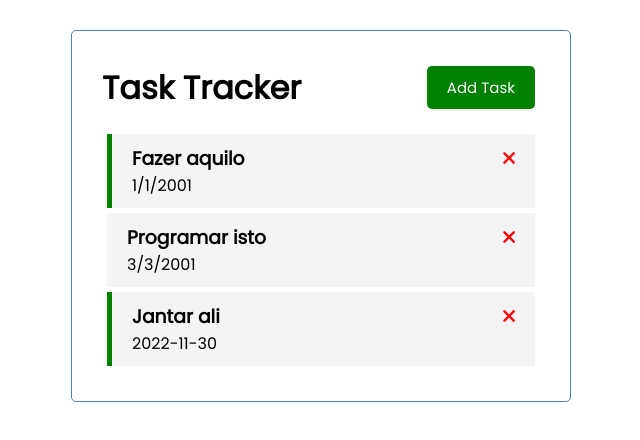
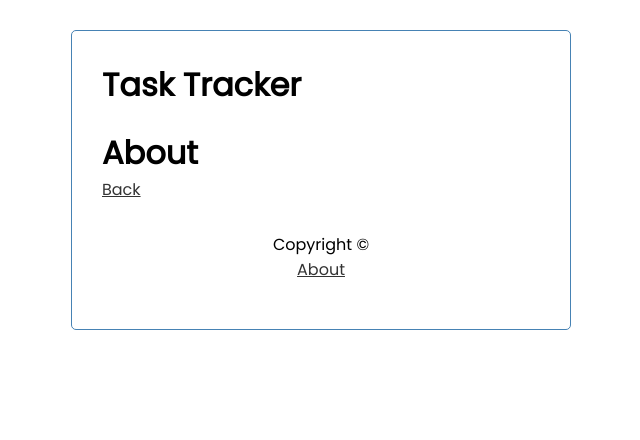
Before and after one commit to AndMJ/looking-into-vuejs, a Vue app in the folder using-vue-cli/: page /about in a window 1280 px wide. Shown: the top 440 px of the page, without its empty margins (319-959 px from the left). Built offline with nearby package versions, Linux system fonts and the light colour scheme; data requests are answered from the project's data file.

Commit message:
UPDATE using vue-router & views

```diff
--- a/using-vue-cli/package.json
+++ b/using-vue-cli/package.json
@@ -10,7 +10,8 @@
   "dependencies": {
     "core-js": "^3.8.3",
     "leaflet": "^1.9.2",
-    "vue": "^3.2.13"
+    "vue": "^3.2.13",
+    "vue-router": "^4.0.13"
   },
   "devDependencies": {
     "@vue-leaflet/vue-leaflet": "^0.6.1",
--- a/using-vue-cli/src/App.vue
+++ b/using-vue-cli/src/App.vue
@@ -8,89 +8,42 @@
 
     <br><br><br> -->
 
-    <TaskHeader @toggle-header-body-tasks="toggleAddTaskForm()" :change_button="showAddTask" title="Task Tracker" add_Button_text="Add Task" close_Button_text="Close"></TaskHeader>
-    <div v-show="showAddTask">
-      <AddTaskForm @add-task="addTask"></AddTaskForm>
-    </div>
-    <Tasks @toggle-reminder="setReminder" @delete-task="deleteTask" :tasks="tasks"></Tasks>
-
+    <TaskHeader @toggle-header-body-tasks="toggleAddTaskForm()" :button_change="showAddTask" title="Task Tracker" add_Button_text="Add Task" close_Button_text="Close"></TaskHeader>
+    <router-view :showAddTask="showAddTask"></router-view>
+    <Footer></Footer>
   </div>
 </template>
 
 <script>
 /* tasks */
 import TaskHeader from './components/TaskHeader'
-import AddTaskForm from './components/AddTaskForm'
-import Tasks from './components/Tasks'
+
 /* markers */
 import MarkerHeader from './components/MarkerHeader'
 import AddMarkerForm from './components/AddMarkerForm'
 import Map from './components/Map'
 
+import Footer from "./components/Footer"
+import router from "./router"
+
 export default {
   name: 'App',
   components: {
+    MarkerHeader,
+    Map,
+    AddMarkerForm,
     TaskHeader,
-    MarkerHeader,
-    Tasks,
-    AddTaskForm,
-    AddMarkerForm,
-    Map
-  },
+    Footer,
+    router
+},
   data() {
     return {
-      tasks: [],
       showAddTask: false,
       markers: [],
       showAddMarker: false
     }
   },
   methods:{
-    async addTask(newTask){
-      const res = await fetch("http://localhost:5000/tasks", {
-        method: "POST",
-        headers: {
-          "Content-type": "application/json"
-        },
-        body: JSON.stringify(newTask)
-      })
-      const data = await res.json()
-
-      this.tasks.push(data)
-    },
-    async updateTask(id, dataToPatch){
-      const res = await fetch(`http://localhost:5000/tasks/${id}`, {
-        method:"PATCH",
-        headers:{
-          "Content-type":"application/json"
-        },
-        body: JSON.stringify(dataToPatch)
-      })
-
-      const data = await res.json()
-
-      this.tasks = this.tasks.map((task) => task.id === id ? task = data : task)
-    },
-    async deleteTask(id){
-      if(confirm("Delete?")){
-        const res = await fetch(`http://localhost:5000/tasks/${id}`, {
-          method: "DELETE"
-        })
-
-        res.status === 200 ? (this.tasks = this.tasks.filter((task) => task.id !== id)) : "Error deleting task"
-      }
-    },
-    async setReminder(id){
-        const taskToToggle = await this.getTaskById(id)
-
-        const updTask = {
-          reminder: !taskToToggle.reminder
-        }
-
-        this.updateTask(id, updTask)
-
-        //this.tasks = this.tasks.map((task) => task.id === id ? {...task, reminder: !task.reminder} : task)
-    },
     toggleAddTaskForm(){
       this.showAddTask = !this.showAddTask
     },
@@ -101,22 +54,6 @@ export default {
     toggleAddMakerForm(){
       this.showAddMarker = !this.showAddMarker
     },*/
-    async getAllTasks(){
-      const res = await fetch("http://localhost:5000/tasks")
-      const data = await res.json()
-
-      return data
-    },
-    async getTaskById(id){
-      const res = await fetch(`http://localhost:5000/tasks/${id}`)
-      const data = await res.json()
-
-      return data
-    }
-  },
-  async created(){ //on page creation do:
-    this.tasks = await this.getAllTasks()
-
   }
 }
 </script>
--- /dev/null
+++ b/using-vue-cli/src/components/Footer.vue
@@ -0,0 +1,17 @@
+<template>
+    <footer>
+        <p>Copyright &copy;</p>
+        <router-link to="/about">About</router-link>
+    </footer>
+</template>
+
+<style>
+a {
+    color: #333;
+}
+
+footer {
+    margin-top: 30px;
+    text-align: center;
+}
+</style>
--- a/using-vue-cli/src/components/TaskHeader.vue
+++ b/using-vue-cli/src/components/TaskHeader.vue
@@ -1,7 +1,7 @@
 <template>
     <header>
         <h1>{{title}}</h1>
-        <Button @btn-click="$emit('toggle-header-body-tasks')" :color="change_button ? 'darkred' : 'green'" :text="change_button ? close_Button_text : add_Button_text"></Button>
+        <Button v-show="isHome" @btn-click="$emit('toggle-header-body-tasks')" :color="button_change ? 'darkred' : 'green'" :text="button_change ? close_Button_text : add_Button_text"></Button>
     </header>
 </template>
 
@@ -12,14 +12,23 @@ export default {
     name:"TaskHeader",
     props: {
         title: String,
-        change_button: Boolean,
+        button_change: Boolean,
         add_Button_text: String,
         close_Button_text: String,
     },
     components: {
         Button
     },
-    emits:["toggle-header-body-tasks"]
+    emits:["toggle-header-body-tasks"],
+    computed:{
+        isHome(){
+            if(this.$route.path === "/") {
+                return true
+            } else {
+                return false
+            }
+        }
+    }
 }
 </script>
 
--- a/using-vue-cli/src/main.js
+++ b/using-vue-cli/src/main.js
@@ -1,4 +1,5 @@
 import { createApp } from 'vue'
 import App from './App.vue'
+import router from './router'
 
-createApp(App).mount('#app')
+createApp(App).use(router).mount('#app')
--- /dev/null
+++ b/using-vue-cli/src/router/index.js
@@ -0,0 +1,24 @@
+import {createRouter, createWebHistory} from "vue-router"
+
+import About from "../views/About"
+import Home from "../views/Home"
+
+const routes = [
+    {
+        path:"/",
+        name:"Home",
+        component: Home
+    },
+    {
+        path:"/about",
+        name:"About",
+        component: About
+    }
+]
+
+const router = createRouter({
+    history: createWebHistory(process.env.BASE_URL),
+    routes
+})
+
+export default router
--- /dev/null
+++ b/using-vue-cli/src/views/About.vue
@@ -0,0 +1,6 @@
+<template>
+    <div>
+        <h1>About</h1>
+        <router-link to="/">Back</router-link>
+    </div>
+</template>
--- /dev/null
+++ b/using-vue-cli/src/views/Home.vue
@@ -0,0 +1,90 @@
+<template>
+    <div>
+        <AddTaskForm v-show="showAddTask" @add-task="addTask"></AddTaskForm>
+        <Tasks @toggle-reminder="setReminder" @delete-task="deleteTask" :tasks="tasks"></Tasks>
+    </div>
+</template>
+
+<script>
+import AddTaskForm from '../components/AddTaskForm'
+import Tasks from '../components/Tasks'
+
+export default {
+    name:"Home",
+    components:{
+        AddTaskForm,
+        Tasks
+    },
+    props: {
+        showAddTask: Boolean
+    },
+    data(){
+        return {
+            tasks: []
+        }
+    },
+    methods:{
+    async addTask(newTask){
+      const res = await fetch("http://localhost:5000/tasks", {
+        method: "POST",
+        headers: {
+          "Content-type": "application/json"
+        },
+        body: JSON.stringify(newTask)
+      })
+      const data = await res.json()
+
+      this.tasks.push(data)
+    },
+    async updateTask(id, dataToPatch){
+      const res = await fetch(`http://localhost:5000/tasks/${id}`, {
+        method:"PATCH",
+        headers:{
+          "Content-type":"application/json"
+        },
+        body: JSON.stringify(dataToPatch)
+      })
+
+      const data = await res.json()
+
+      this.tasks = this.tasks.map((task) => task.id === id ? task = data : task)
+    },
+    async deleteTask(id){
+      if(confirm("Delete?")){
+        const res = await fetch(`http://localhost:5000/tasks/${id}`, {
+          method: "DELETE"
+        })
+
+        res.status === 200 ? (this.tasks = this.tasks.filter((task) => task.id !== id)) : "Error deleting task"
+      }
+    },
+    async setReminder(id){
+        const taskToToggle = await this.getTaskById(id)
+
+        const updTask = {
+          reminder: !taskToToggle.reminder
+        }
+
+        this.updateTask(id, updTask)
+
+        //this.tasks = this.tasks.map((task) => task.id === id ? {...task, reminder: !task.reminder} : task)
+    },
+    async getAllTasks(){
+      const res = await fetch("http://localhost:5000/tasks")
+      const data = await res.json()
+
+      return data
+    },
+    async getTaskById(id){
+      const res = await fetch(`http://localhost:5000/tasks/${id}`)
+      const data = await res.json()
+
+      return data
+    }
+  },
+  async created(){ //on page creation do:
+    this.tasks = await this.getAllTasks()
+
+  }
+}
+</script>
```
Also changed, not shown: 1 other file (tests, documents, lock files or other folders).
